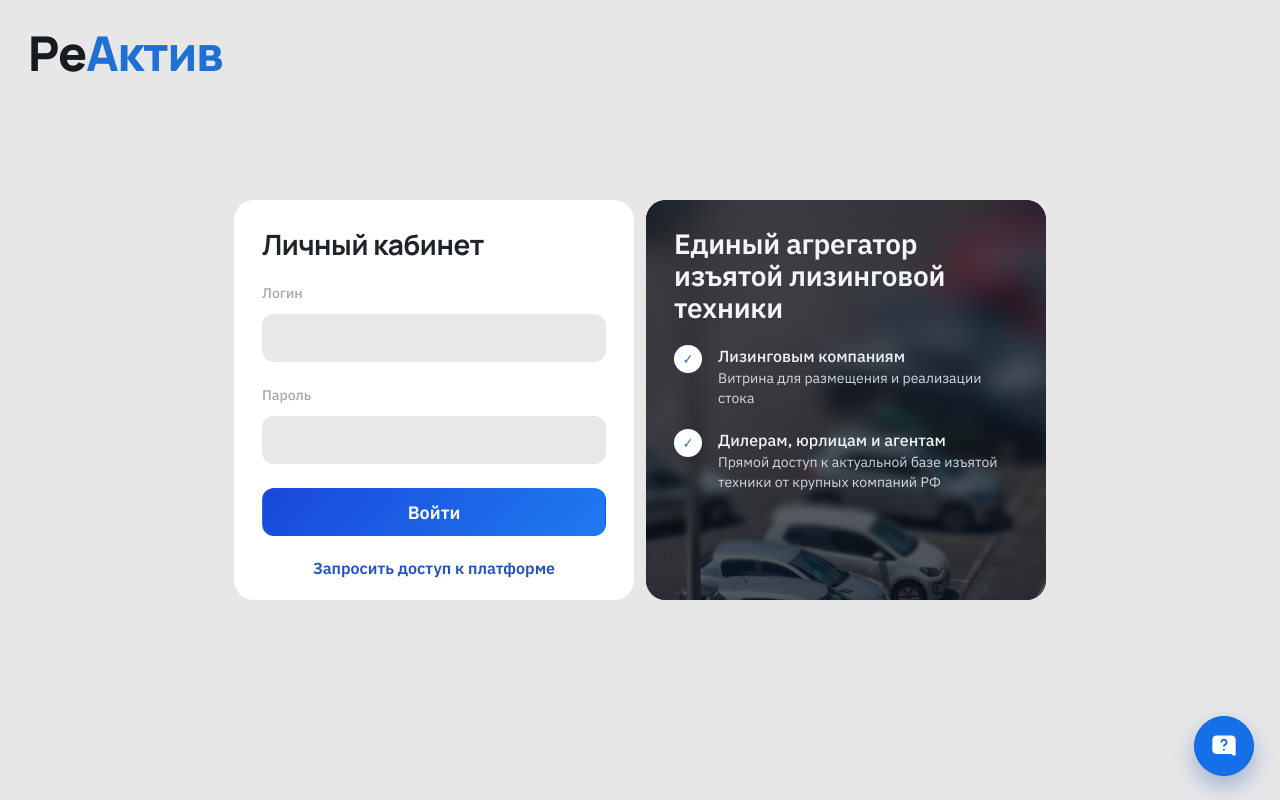
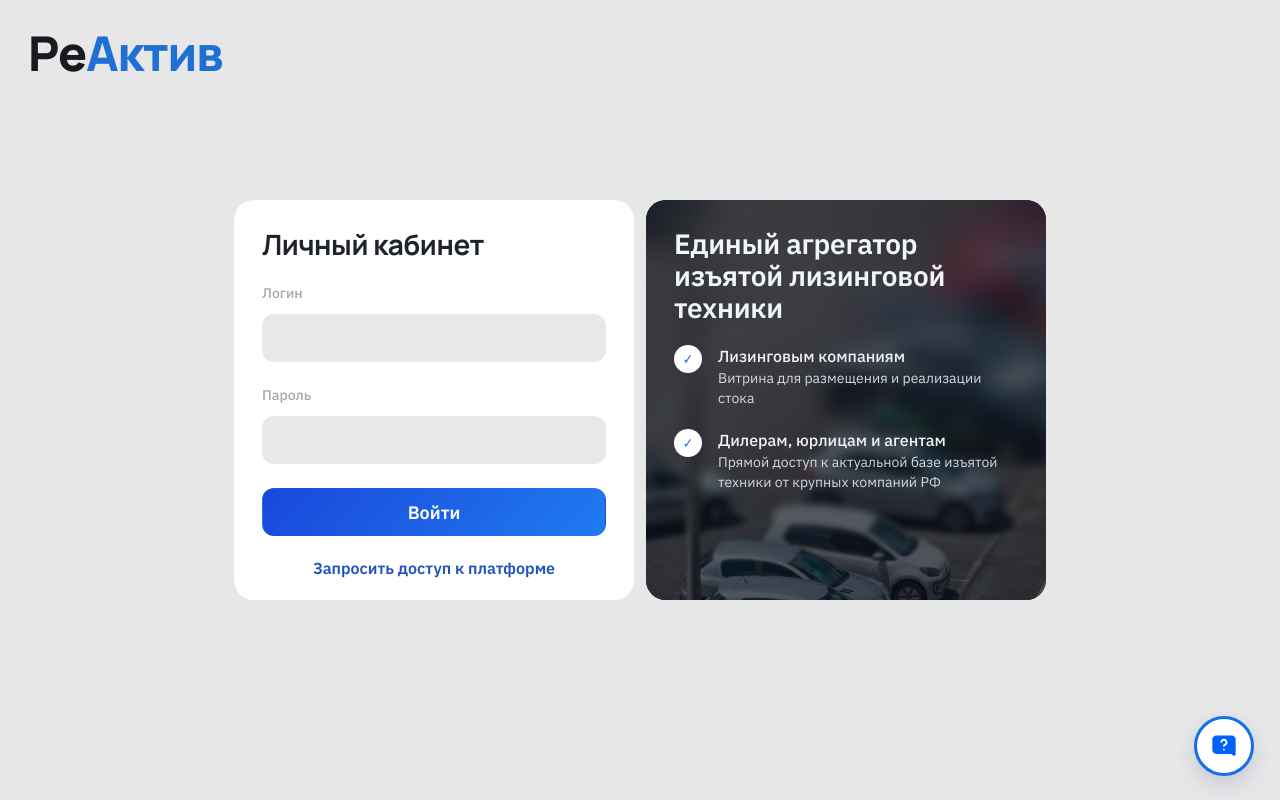
Before and after one commit to RomanOdokienko/ReActiv, a React (Vite) app in the folder frontend/: page /login in a window 1280 px wide. Built offline with nearby package versions, Linux system fonts and the light colour scheme; no server answers.

Commit message:
ui(feedback): set outlined default state for floating button

```diff
--- a/frontend/src/style.css
+++ b/frontend/src/style.css
@@ -390,9 +390,9 @@ a {
   min-height: 60px;
   padding: 0;
   border-radius: 999px;
-  border: 1px solid #0f63d4;
-  background: #156fe8;
-  box-shadow: 0 10px 22px rgba(26, 80, 156, 0.35);
+  border: 3px solid #156fe8;
+  background: #ffffff;
+  box-shadow: 0 8px 20px rgba(18, 58, 114, 0.16);
   display: inline-flex;
   align-items: center;
   justify-content: center;
@@ -402,7 +402,6 @@ a {
 .feedback-widget__button img {
   width: 28px;
   height: 28px;
-  filter: brightness(0) invert(1);
 }
 
 .feedback-widget__button:hover:not(:disabled),
@@ -411,6 +410,11 @@ a {
   background: #0f63d9;
   transform: none;
   box-shadow: 0 12px 26px rgba(20, 65, 128, 0.42);
+}
+
+.feedback-widget__button:hover:not(:disabled) img,
+.feedback-widget__button.is-open img {
+  filter: brightness(0) invert(1);
 }
 
 .feedback-widget__button:focus-visible {
```
